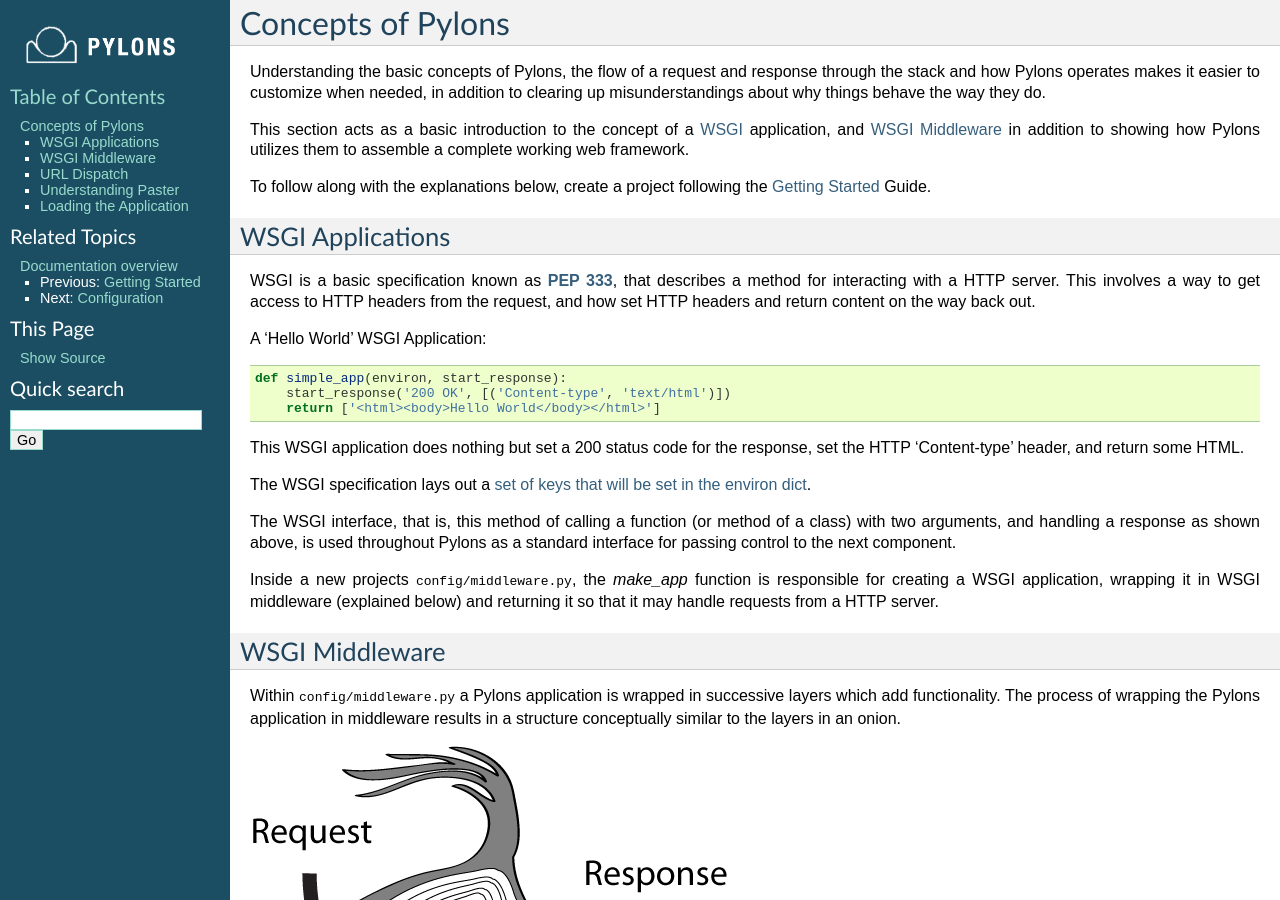
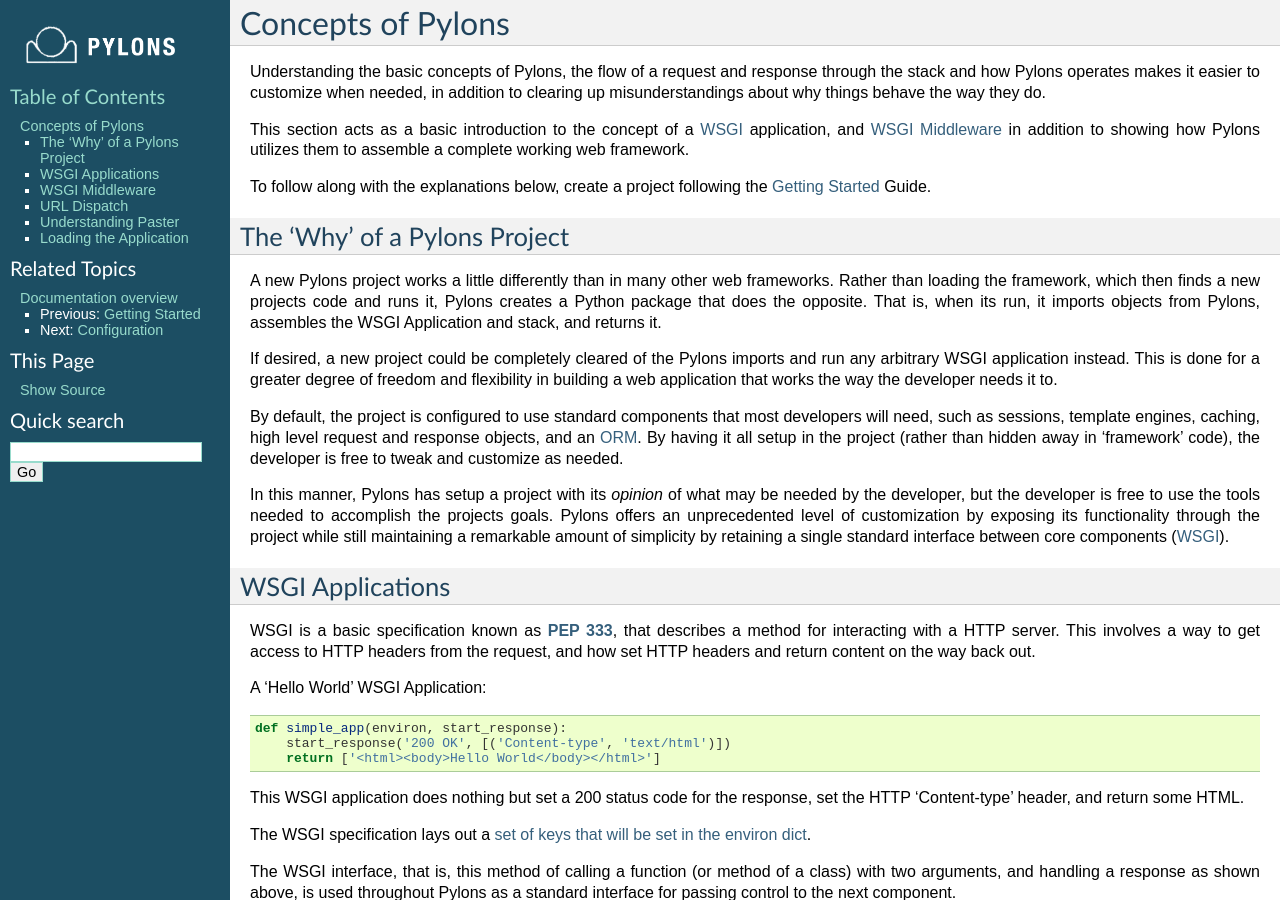
Before and after one commit to Pylons/pylons, a Sphinx documentation site: the page built from pylons/docs/concepts.rst, in a window 1280 px wide and 900 px high. Built offline with Sphinx 7.4.7, drawn with Linux system fonts in a browser that asks for light colours.

Commit message:
Finish up concepts of pylons, add ORM to glossary
--HG--
branch : trunk

```diff
--- a/pylons/docs/concepts.rst
+++ b/pylons/docs/concepts.rst
@@ -15,6 +15,36 @@
 
 To follow along with the explanations below, create a project following the
 :ref:`getting_started` Guide.
+
+
+*****************************
+The 'Why' of a Pylons Project
+*****************************
+
+A new Pylons project works a little differently than in many other web
+frameworks. Rather than loading the framework, which then finds a new
+projects code and runs it, Pylons creates a Python package that does the
+opposite. That is, when its run, it imports objects from Pylons, assembles
+the WSGI Application and stack, and returns it.
+
+If desired, a new project could be completely cleared of the Pylons imports
+and run any arbitrary WSGI application instead. This is done for a greater
+degree of freedom and flexibility in building a web application that works
+the way the developer needs it to.
+
+By default, the project is configured to use standard components that most
+developers will need, such as sessions, template engines, caching, high
+level request and response objects, and an :term:`ORM`. By having it all
+setup in the project (rather than hidden away in 'framework' code), the
+developer is free to tweak and customize as needed.
+
+In this manner, Pylons has setup a project with its *opinion* of what may
+be needed by the developer, but the developer is free to use the tools
+needed to accomplish the projects goals. Pylons offers an unprecedented
+level of customization by exposing its functionality through the project
+while still maintaining a remarkable amount of simplicity by retaining a
+single standard interface between core components (:term:`WSGI`).
+
 
 
 *****************
```
Also changed, not shown: pylons/docs/glossary.rst (+10 -2 lines).
